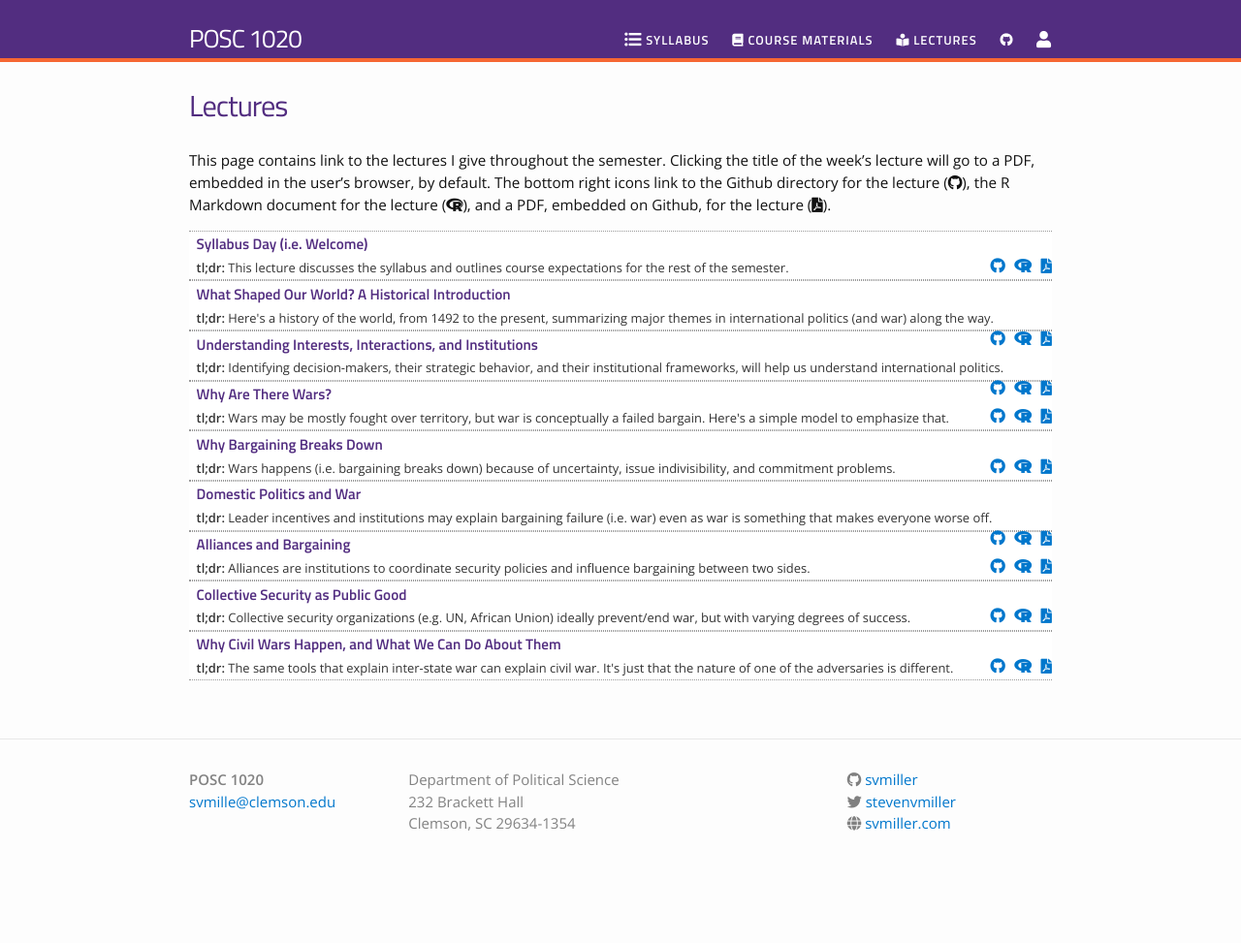
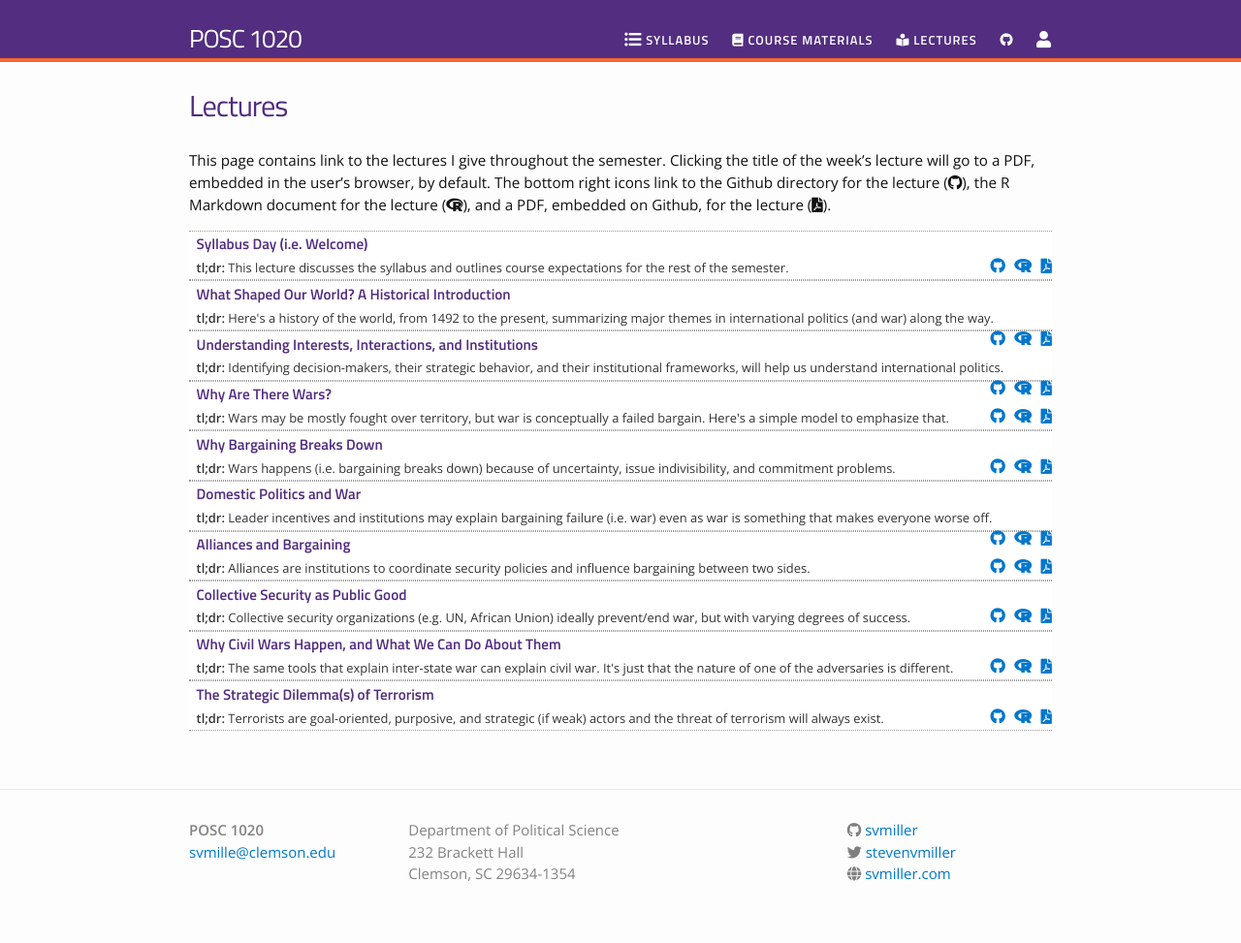
Before and after one commit to svmiller/posc1020, a Jekyll site: the page built from lectures.md, in a window 1280 px wide. Shown: the whole page at 97% size. Built offline with Jekyll 4.4.1, drawn with Linux system fonts in a browser that asks for light colours; nearby versions of some CDN libraries; before the commit the page ends 921 px from its top, so only the background shows below that.

Commit message:
terrorism lecture

```diff
--- a/_data/lectures.yml
+++ b/_data/lectures.yml
@@ -38,8 +38,12 @@
   dirname: collective-security
   tldr: "Collective security organizations (e.g. UN, African Union) ideally prevent/end war, but with varying degrees of success."
 
-
 - title: "Why Civil Wars Happen, and What We Can Do About Them"
   filename: civil-war
   dirname: civil-war
   tldr: "The same tools that explain inter-state war can explain civil war. It's just that the nature of one of the adversaries is different."
+
+- title: "The Strategic Dilemma(s) of Terrorism"
+  filename: terrorism
+  dirname: terrorism
+  tldr: "Terrorists are goal-oriented, purposive, and strategic (if weak) actors and the threat of terrorism will always exist."
```
